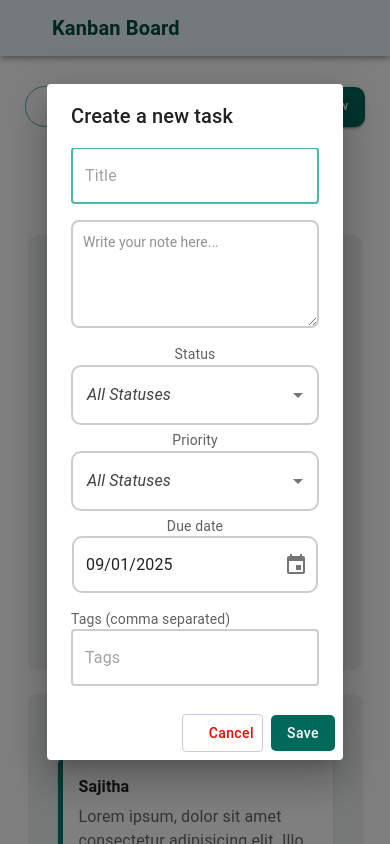
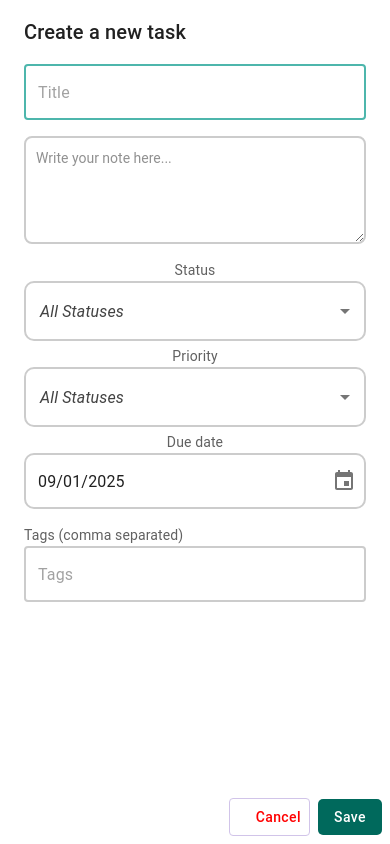
Before and after one commit to Sajitha94/project_02_kanbanBoard, a React (Vite) app: page / in a window 390 px wide. Both pictures are taken after typing "Sample" into the empty fields and a click on the button "Add New". Shown: the top 844 px of the page. Built offline with nearby package versions, Linux system fonts and the light colour scheme; some icons are missing.

Commit message:
form for mobile full screen

```diff
--- a/src/components/AddNew.jsx
+++ b/src/components/AddNew.jsx
@@ -22,6 +22,8 @@ import { AdapterDayjs } from "@mui/x-date-pickers/AdapterDayjs";
 import { DatePicker } from "@mui/x-date-pickers/DatePicker";
 import dayjs from "dayjs";
 import { useState } from "react";
+import { useTheme } from "@mui/material/styles";
+import useMediaQuery from "@mui/material/useMediaQuery";
 
 const StyledTextarea = styled(TextareaAutosize)(({ theme }) => ({
   width: "100%",
@@ -38,12 +40,14 @@ const StyledTextarea = styled(TextareaAutosize)(({ theme }) => ({
     outline: "none",
   },
 }));
+
 function AddNew() {
   const { open, handleClose, handleClickOpen } = useKanban();
   const [dueDate, setDueDate] = useState(dayjs());
   const [selectStatus, setselectStatus] = useState("");
   const [selectPriority, setSelectPriority] = useState("");
-
+  const theme = useTheme();
+  const fullScreen = useMediaQuery(theme.breakpoints.down("sm"));
   const handleSubmit = (event) => {
     event.preventDefault();
     const formData = new FormData(event.currentTarget);
@@ -66,7 +70,13 @@ function AddNew() {
   };
   return (
     <>
-      <Dialog open={open} onClose={handleClose}>
+      <Dialog
+        open={open}
+        onClose={handleClose}
+        fullScreen={fullScreen}
+        maxWidth="sm"
+        fullWidth
+      >
         <DialogTitle>Create a new task</DialogTitle>
         <DialogContent>
           <form
@@ -206,6 +216,7 @@ function AddNew() {
                   display: "flex",
                   flexDirection: "column",
                   alignItems: "center",
+                  width: "100%",
                 }}
               >
                 <Typography sx={{ fontSize: "14px", color: "#616161" }}>
```
